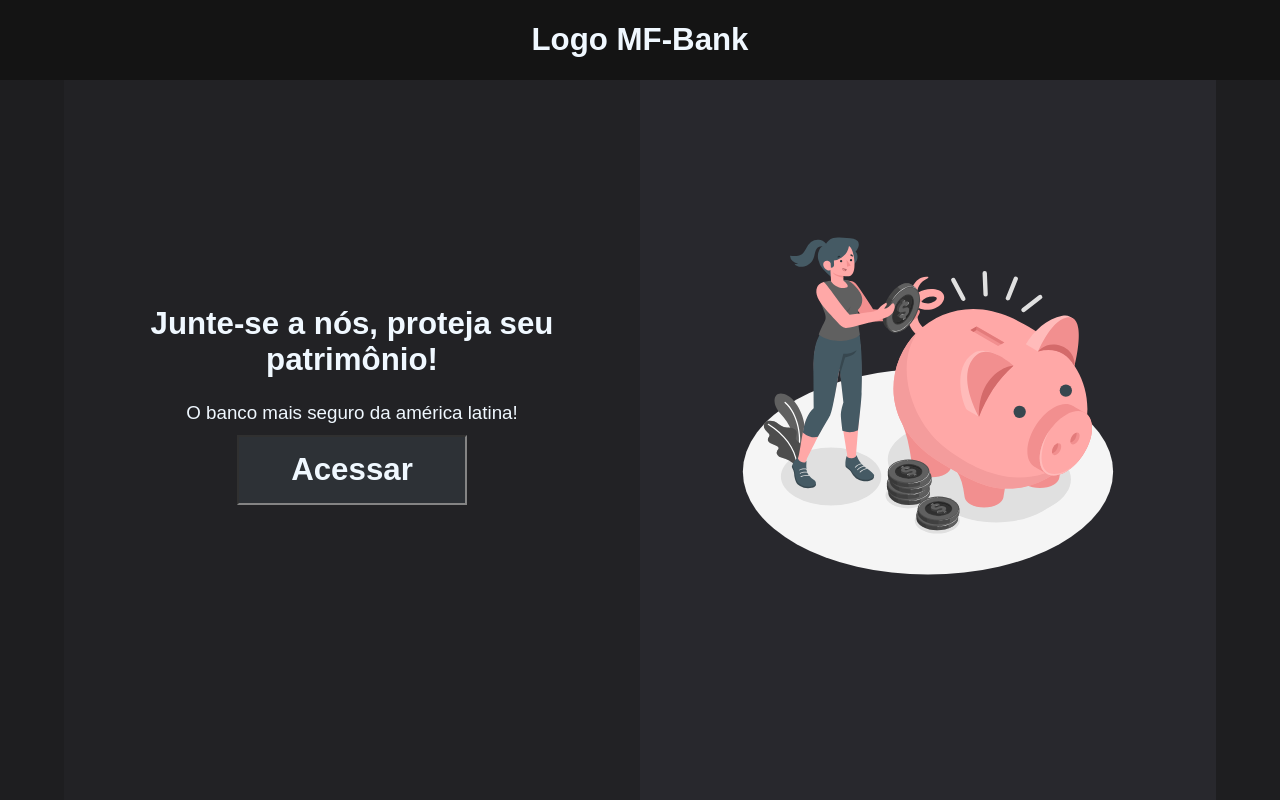
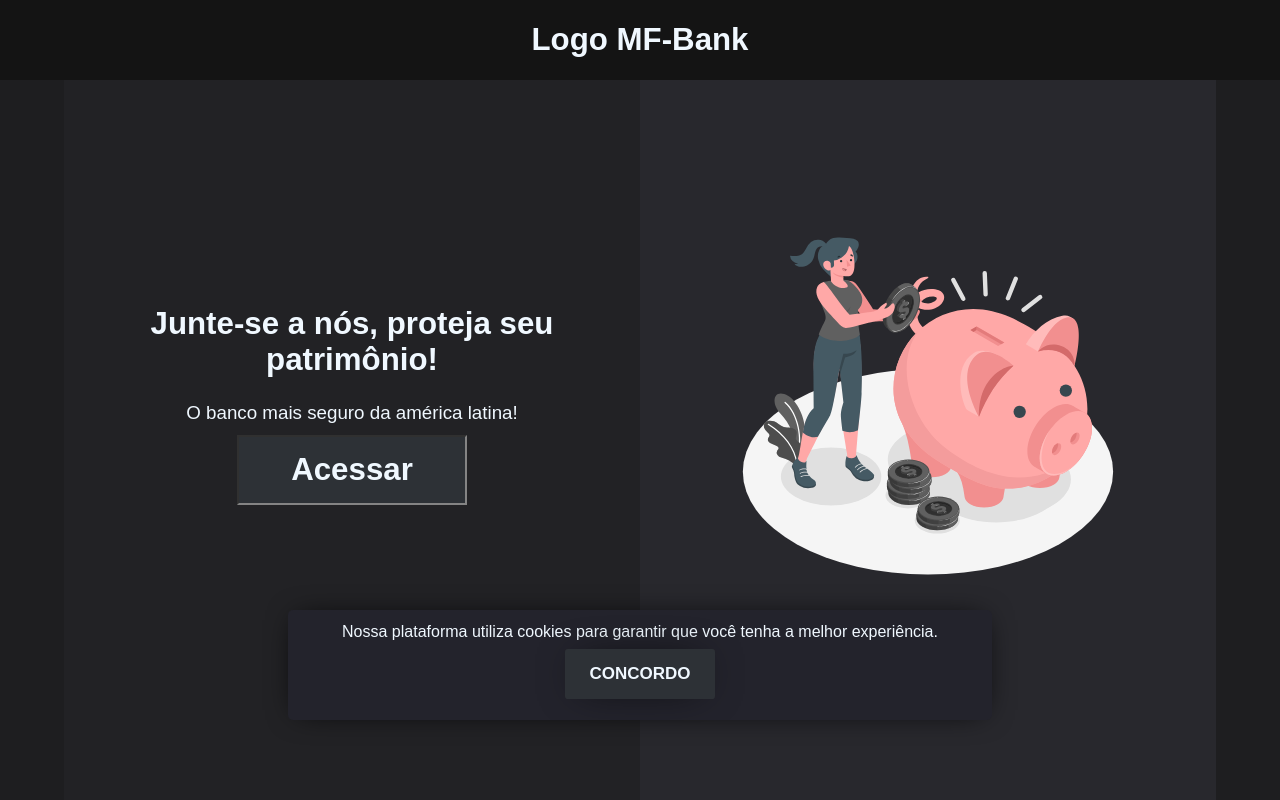
Before and after one commit to FabricioSobrinho/MF-Bank, a React (Vite) app: page / in a window 1280 px wide. Built offline with nearby package versions, Linux system fonts and the light colour scheme.

Commit message:
Feat: implemented the cookies adversiment component in initial page

```diff
--- a/src/Pages/InitialPage.jsx
+++ b/src/Pages/InitialPage.jsx
@@ -6,6 +6,7 @@ import styles from "../Styles/InitialPage.module.css";
 
 // import elements to the page
 import Button from "../Layouts/FormsComponents/Button";
+import CookiesAllow from "../Layouts/Components/CookiesAllow";
 
 function InitialScreen() {
   return (
@@ -23,6 +24,7 @@ function InitialScreen() {
       <div className={styles.initialRightPage}>
         <img src={initialScreenImage} alt="Savings ico" />
       </div>
+      <CookiesAllow />
     </div>
   );
 }
```
